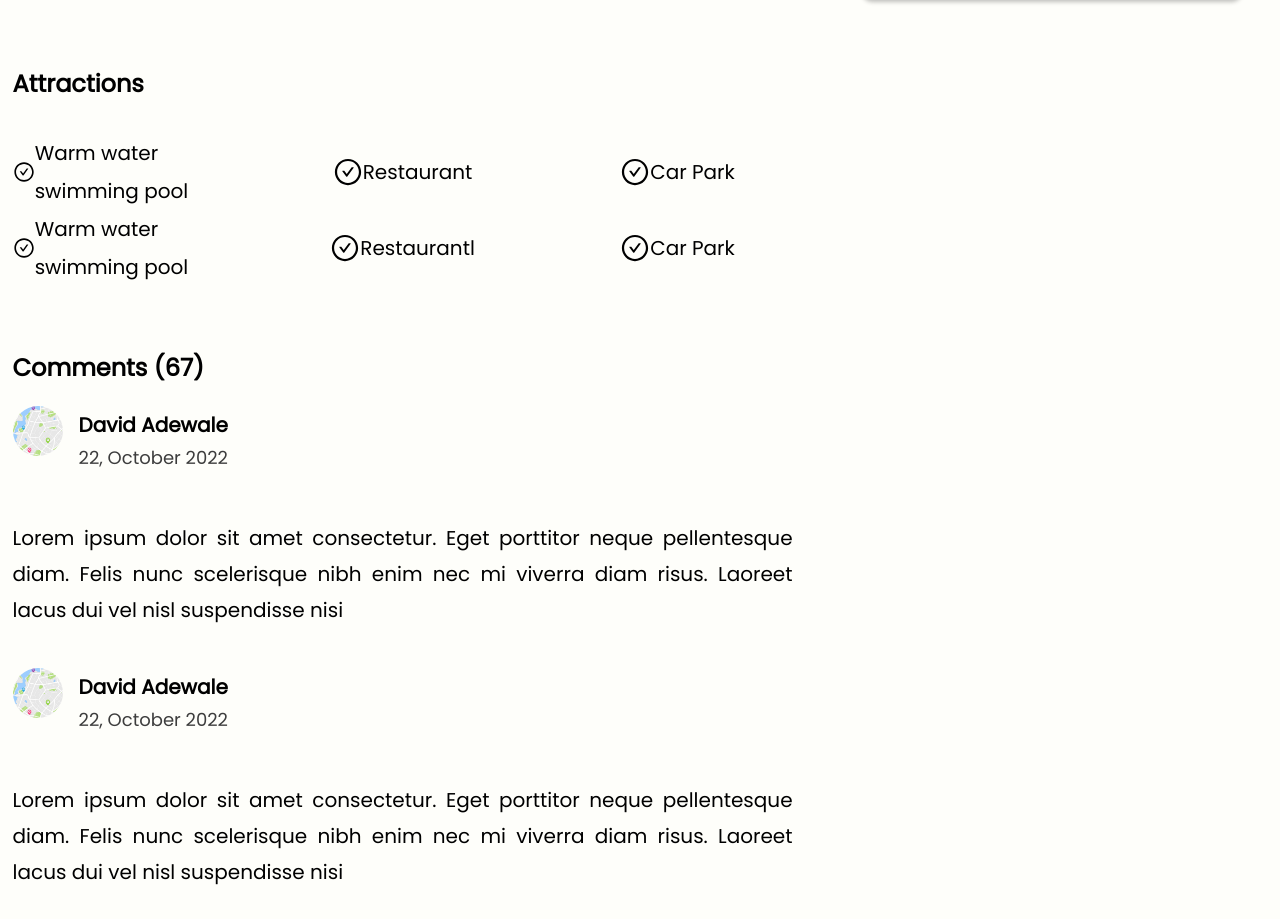
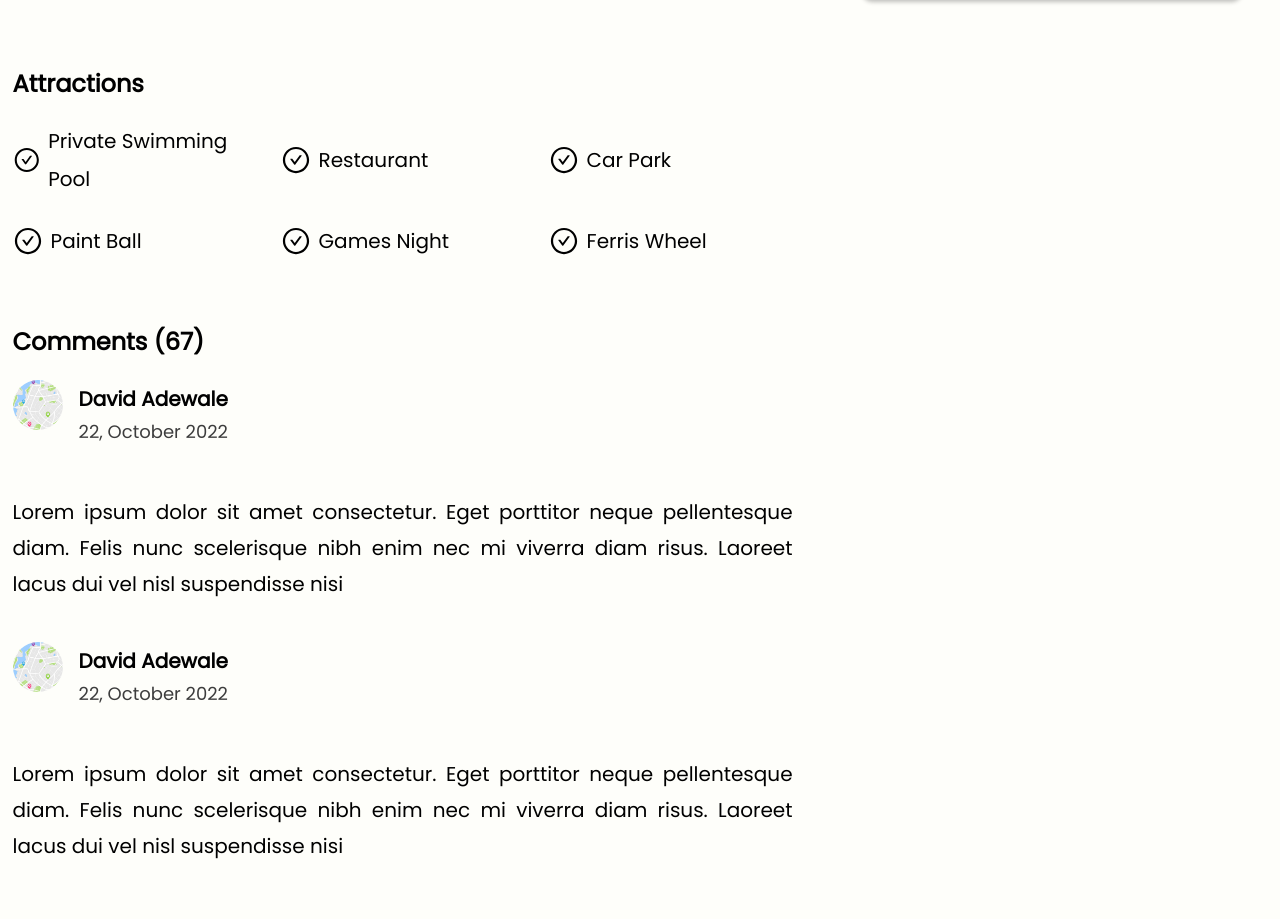
Before and after one commit to Mopharr/TravelBunny, a Next.js app: page /group in a window 1280 px wide. Shown: the part 1202-2121 px from the top of the page. Built offline with nearby package versions, Linux system fonts and the light colour scheme.

Commit message:
details page fixes

```diff
--- a/pages/details.tsx
+++ b/pages/details.tsx
@@ -67,11 +67,11 @@ const Details = () => (
                 </div>
                 <div className='flex items-center justify-start space-x-2'>
                   <AiOutlineCheckCircle size={30} />{' '}
-                  <span className='text-sm'>Restaurantl</span>
+                  <span className='text-sm'>Games Night</span>
                 </div>
                 <div className='flex items-center justify-start space-x-2'>
                   <AiOutlineCheckCircle size={30} />{' '}
-                  <span className='text-sm'>Car Park</span>
+                  <span className='text-sm'>Ferris Wheel</span>
                 </div>
               </div>
             </div>
--- a/pages/group.tsx
+++ b/pages/group.tsx
@@ -70,30 +70,30 @@ const Group = () => (
 
             <div className={style.drop}>
               <h2>Attractions</h2>
-              <div className={style.pla}>
-                <div className={style.pText}>
-                  <AiOutlineCheckCircle className={style.Icon} />{' '}
-                  <span>Warm water swimming pool</span>
+              <div className='grid grid-cols-1 gap-x-6 gap-y-6 sm:grid-cols-3'>
+                <div className='flex items-center justify-start space-x-2'>
+                  <AiOutlineCheckCircle size={30} />{' '}
+                  <span className='text-sm'>Private Swimming Pool</span>
                 </div>
-                <div className={style.pText}>
-                  <AiOutlineCheckCircle className={style.Icon} />{' '}
-                  <span>Restaurant</span>
+                <div className='flex items-center justify-start space-x-2'>
+                  <AiOutlineCheckCircle size={30} />{' '}
+                  <span className='text-sm'>Restaurant</span>
                 </div>
-                <div className={style.pText}>
-                  <AiOutlineCheckCircle className={style.Icon} />{' '}
-                  <span>Car Park</span>
+                <div className='flex items-center justify-start space-x-2'>
+                  <AiOutlineCheckCircle size={30} />{' '}
+                  <span className='text-sm'>Car Park</span>
                 </div>
-                <div className={style.pText}>
-                  <AiOutlineCheckCircle className={style.Icon} />{' '}
-                  <span>Warm water swimming pool</span>
+                <div className='flex items-center justify-start space-x-2'>
+                  <AiOutlineCheckCircle size={30} />{' '}
+                  <span className='text-sm'>Paint Ball</span>
                 </div>
-                <div className={style.pText}>
-                  <AiOutlineCheckCircle className={style.Icon} />{' '}
-                  <span>Restaurantl</span>
+                <div className='flex items-center justify-start space-x-2'>
+                  <AiOutlineCheckCircle size={30} />{' '}
+                  <span className='text-sm'>Games Night</span>
                 </div>
-                <div className={style.pText}>
-                  <AiOutlineCheckCircle className={style.Icon} />{' '}
-                  <span>Car Park</span>
+                <div className='flex items-center justify-start space-x-2'>
+                  <AiOutlineCheckCircle size={30} />{' '}
+                  <span className='text-sm'>Ferris Wheel</span>
                 </div>
               </div>
             </div>
--- a/styles/details.module.css
+++ b/styles/details.module.css
@@ -5,6 +5,7 @@
   height: 100%;
   padding: 0;
   margin: 0;
+  font-family: "Poppins", sans-serif;
 }
 
 .details > div {
```
